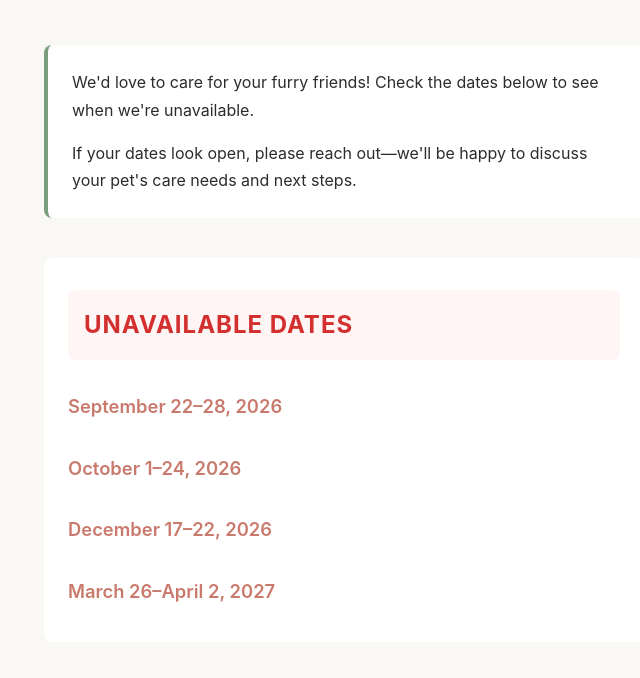
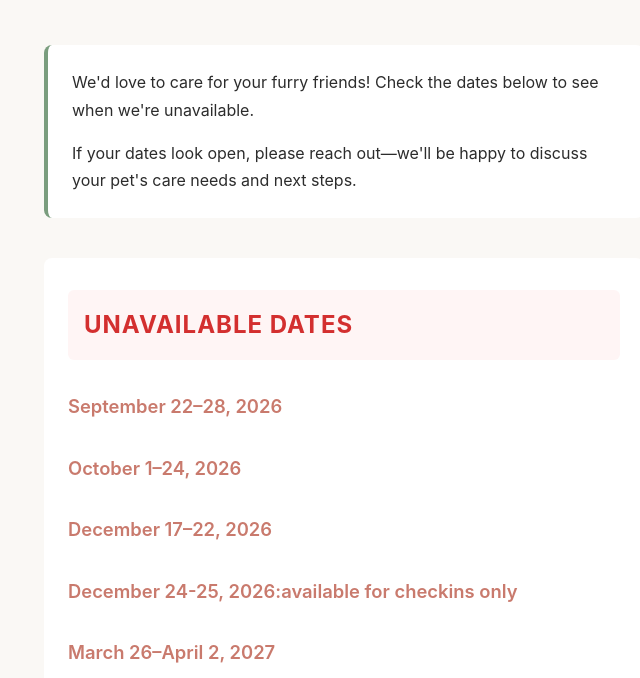
Before and after one commit to Pipersparadise/pipers-paradise, a plain HTML site: page index.html in a window 1280 px wide. Shown: the part 122-800 px from the top of the page, without its empty margins (296-936 px from the left). Drawn offline with Linux system fonts and the light colour scheme.

Commit message:
Update index.html

```diff
--- a/index.html
+++ b/index.html
@@ -197,6 +197,10 @@
             </div>
 
             <div class="date-block">
+                <div class="date-range">December 24-25, 2026:available for checkins only</div>
+            </div>
+
+            <div class="date-block">
                 <div class="date-range">March 26–April 2, 2027</div>
             </div>
         </div>
```
